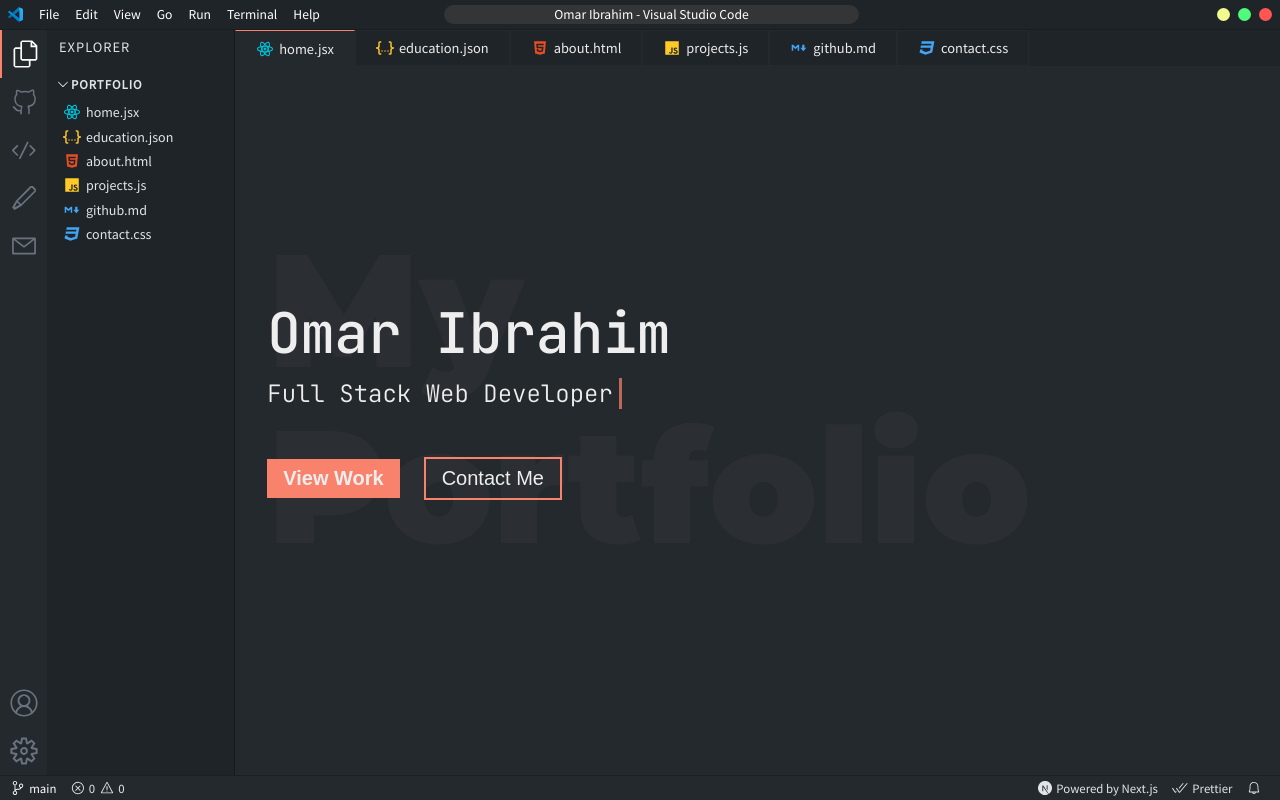
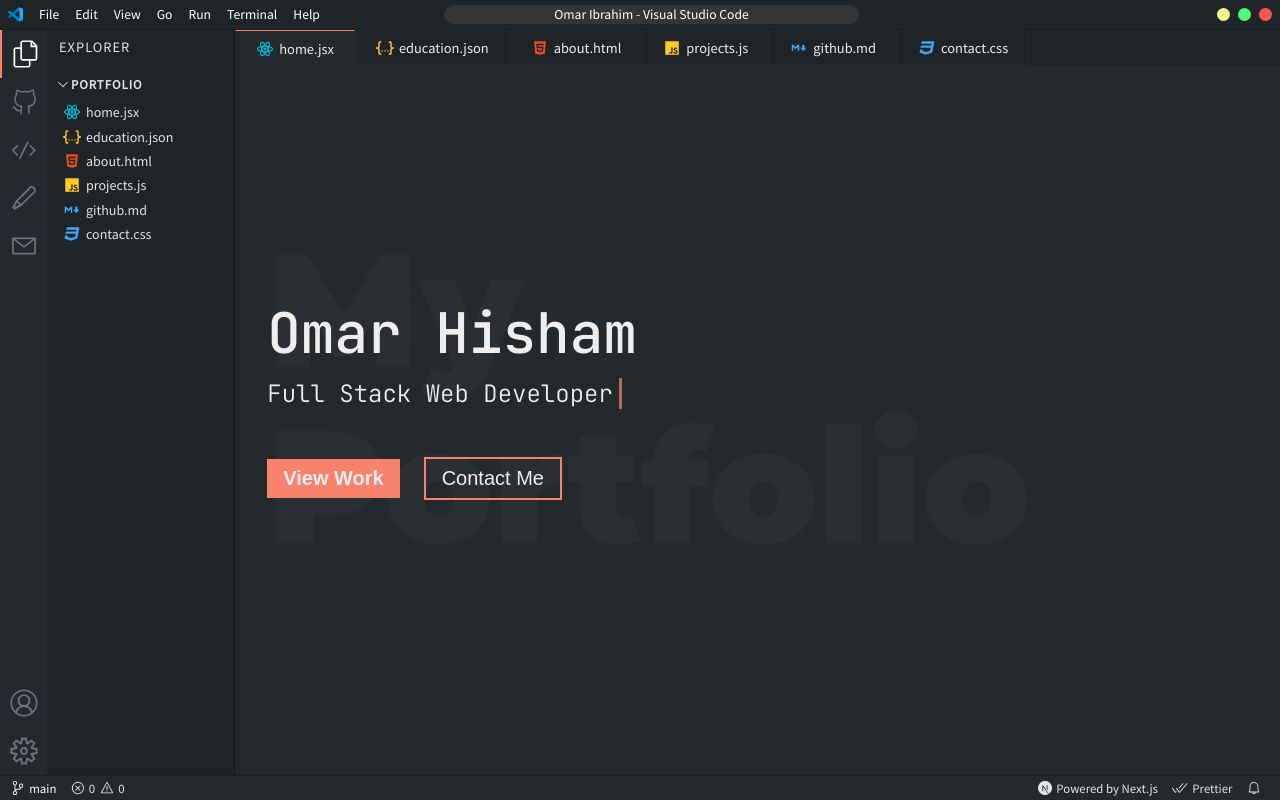
Before and after one commit to nasaomar165/vscode-portfolio-main-v2, a Next.js app: page / in a window 1280 px wide. Built offline with nearby package versions, Linux system fonts and the light colour scheme.

Commit message:
Update index.jsx

```diff
--- a/pages/index.jsx
+++ b/pages/index.jsx
@@ -12,7 +12,7 @@ export default function HomePage() {
         </div>
         <div className={styles.foreground}>
           <div className={styles.content}>
-            <h1 className={styles.name}>Omar Ibrahim</h1>
+            <h1 className={styles.name}>Omar Hisham</h1>
             <h6 className={styles.bio}>Full Stack Web Developer</h6>
             <Link href="/projects">
               <button className={styles.button}>View Work</button>
```
